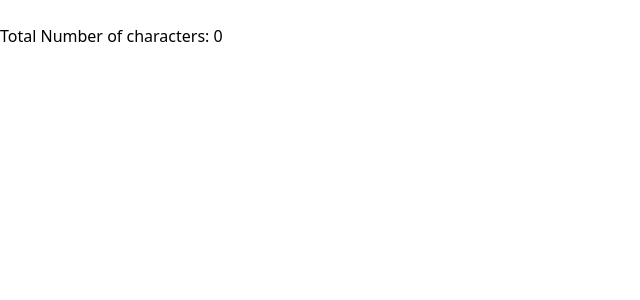
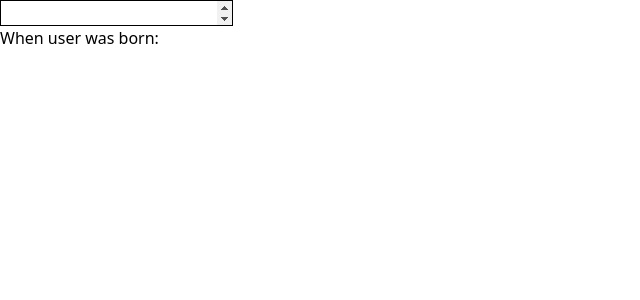
Before and after one commit to nastiko/react-theory, a React (Create React App) app: page / in a window 1280 px wide. Shown: the top 300 px of the page, without its empty margins (0-640 px from the left). Built offline with nearby package versions, Linux system fonts and the light colour scheme; the HTML template or start-up script is replaced by a standard one.

Commit message:
practise: found year born

```diff
--- a/src/App.js
+++ b/src/App.js
@@ -1,16 +1,18 @@
 import React, {useState} from 'react';
 
 function App() {
-    const [characterCount, setCharacterCount] = useState(0);
+    const [year, setBornYear] = useState('');
 
-    function handleChange(event) {
-        setCharacterCount(event.target.value.length);
+    function handleChange (event) {
+        const today = new Date();
+
+        setBornYear((today.getFullYear() - event.target.value).toString());
     }
 
     return (
         <>
-            <input type="text" onChange={handleChange}/>
-            <p>Total Number of characters: {characterCount}</p>
+            <input className="border-[1px] border-[#000000]" type="number" onChange={handleChange}/>
+            <p>When user was born: {year}</p>
         </>
     );
 }
```
